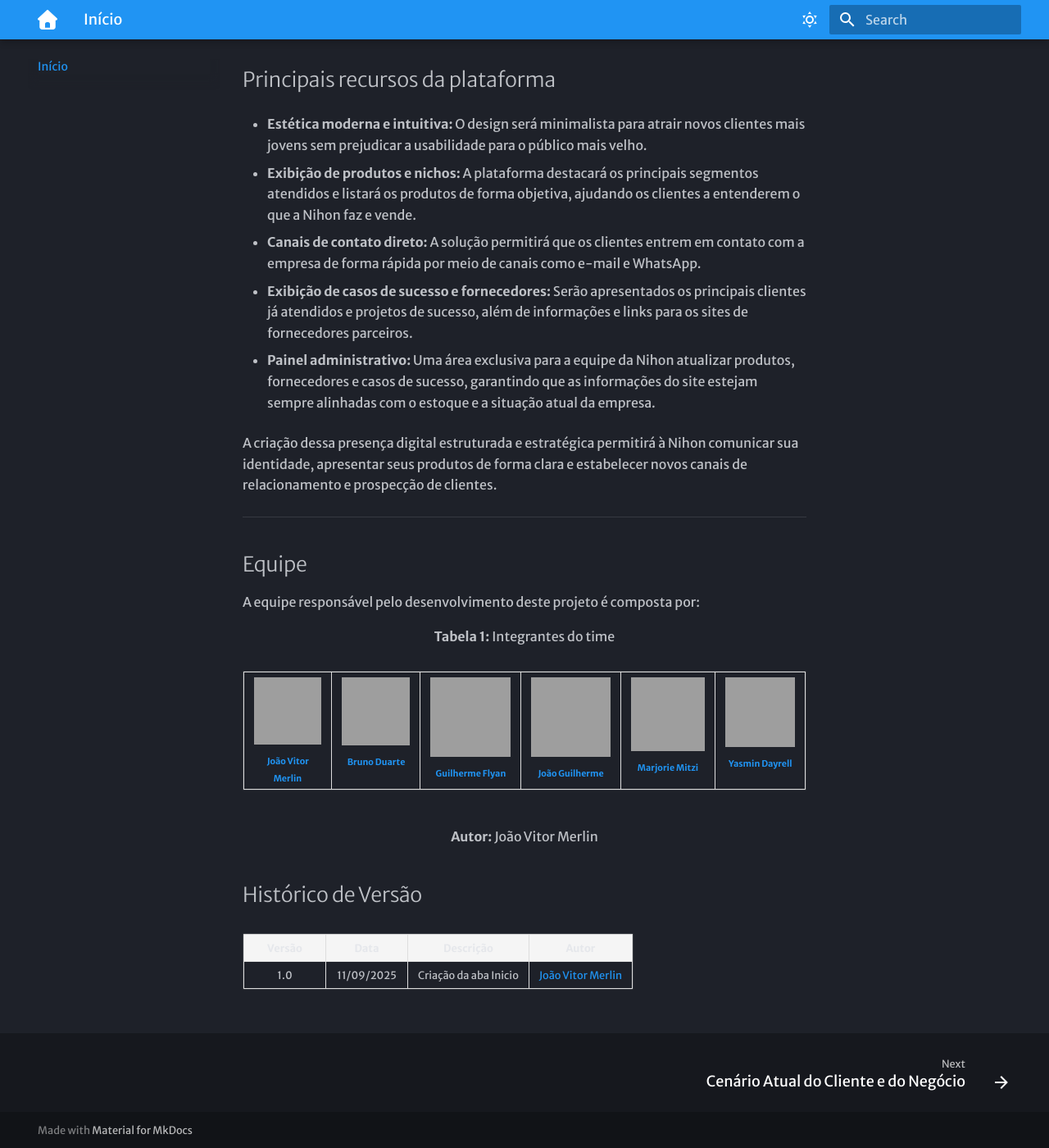
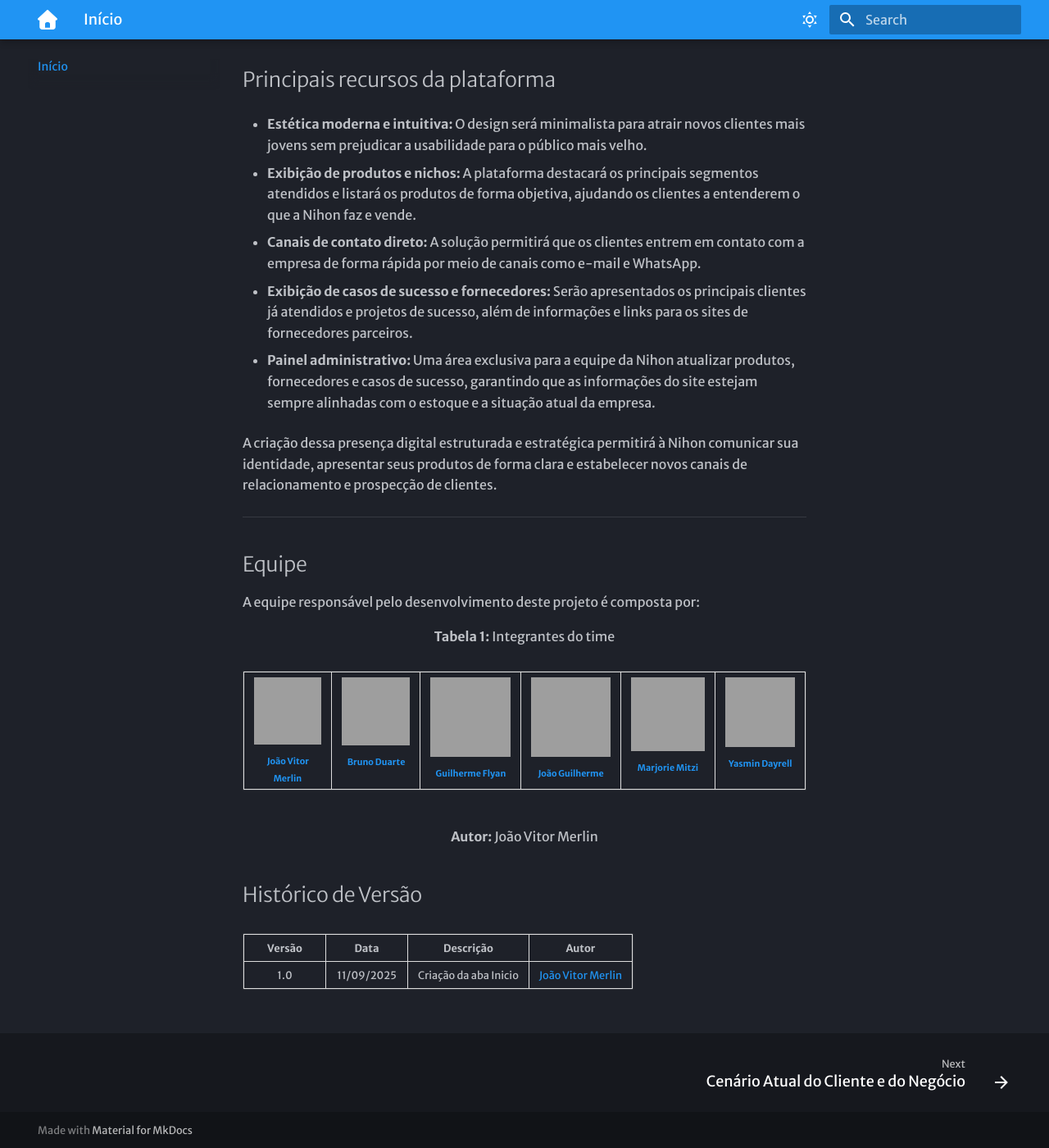
Before and after one commit to mdsreq-fga-unb/REQ-2025.2-T02-Nihon, an MkDocs documentation site: the page built from docs/index.md, in a window 1280 px wide and 1400 px high, scrolled down 1013 px. Shown: the whole window at 82% size. Built offline with MkDocs 1.6.1 and Material for MkDocs 9.7.7, drawn with Linux system fonts in a browser that asks for light colours; some web fonts are replaced; grey boxes are pictures that could not be loaded.

Commit message:
Delete custom header styles from custom.css
Removed custom styles for table headers in markdown typeset.

```diff
--- a/docs/css/custom.css
+++ b/docs/css/custom.css
@@ -14,9 +14,3 @@
   border: 1px solid #ddd;    /* Bordas leves */
   white-space: normal;       /* Permite quebra de linha */
 }
-
-/* Cabeçalho diferenciado */
-.md-typeset table:not([class]) th {
-  background-color: #f5f5f5; /* Cor suave no header */
-  font-weight: 600;
-}
```
